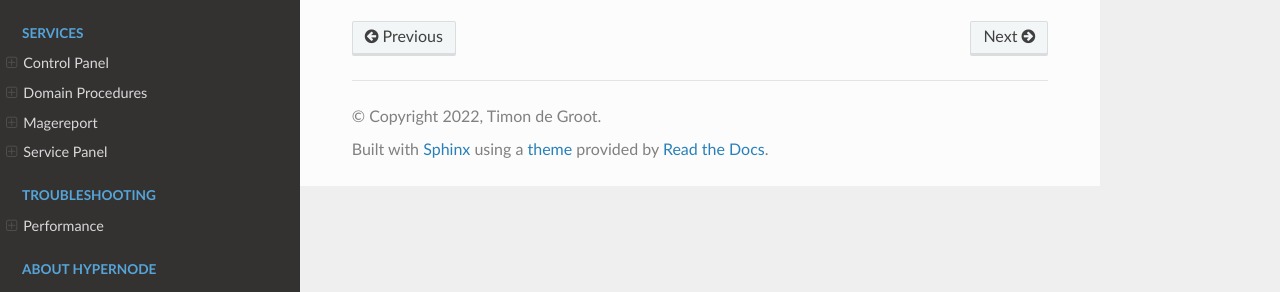
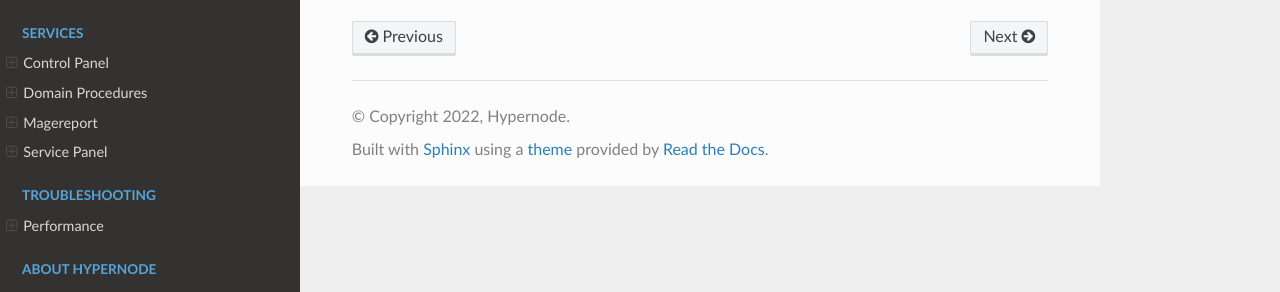
Before and after one commit to ByteInternet/hypernode-docs-next, a Sphinx documentation site: the page built from docs/about-hypernode/support.md, in a window 1280 px wide. Shown: the part 307-599 px from the top of the page. Built offline with Sphinx 7.4.7 and the Read the Docs theme 2.0.0, drawn with Linux system fonts in a browser that asks for light colours.

Commit message:
docs: update copyright and author

```diff
--- a/docs/conf.py
+++ b/docs/conf.py
@@ -18,8 +18,8 @@
 # -- Project information -----------------------------------------------------
 
 project = "Hypernode Support Documentation"
-copyright = "2022, Timon de Groot"
-author = "Timon de Groot"
+copyright = "2022, Hypernode"
+author = "Hypernode"
 
 # The full version, including alpha/beta/rc tags
 release = "dev"
```
